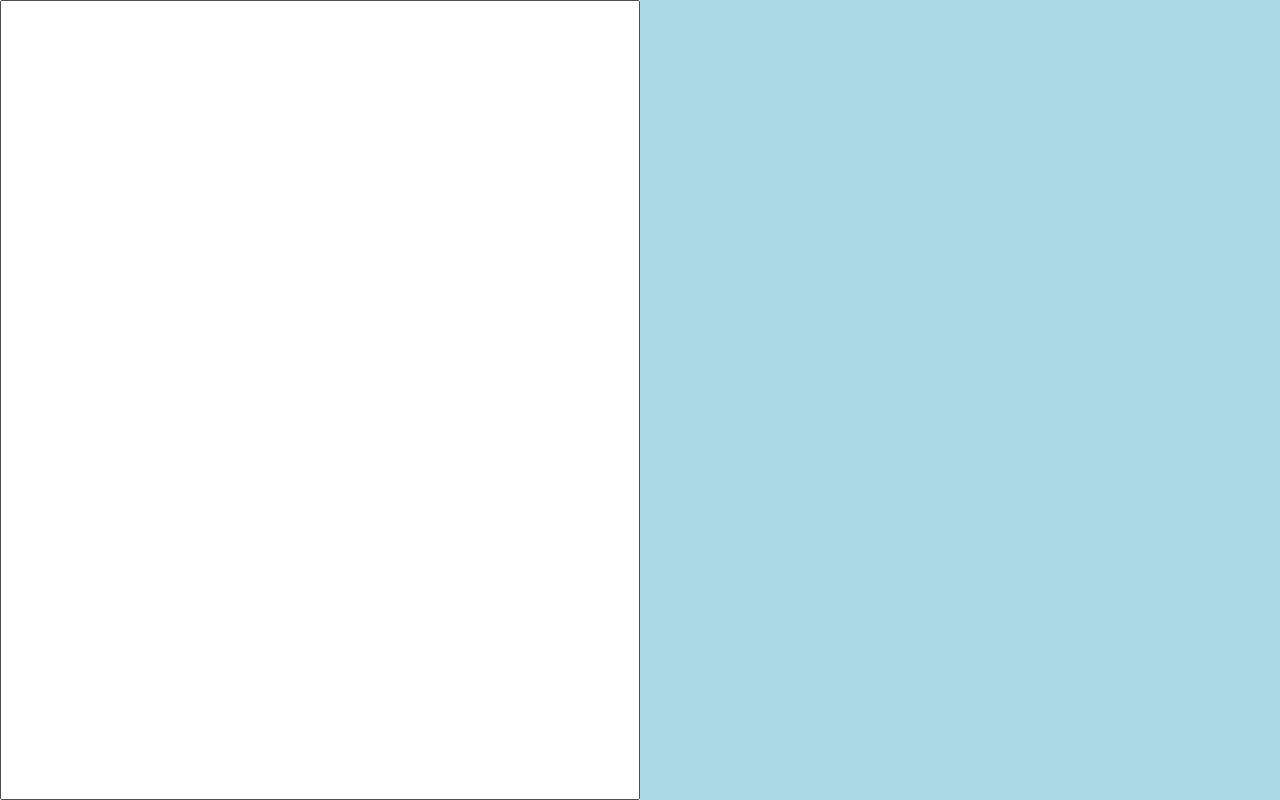
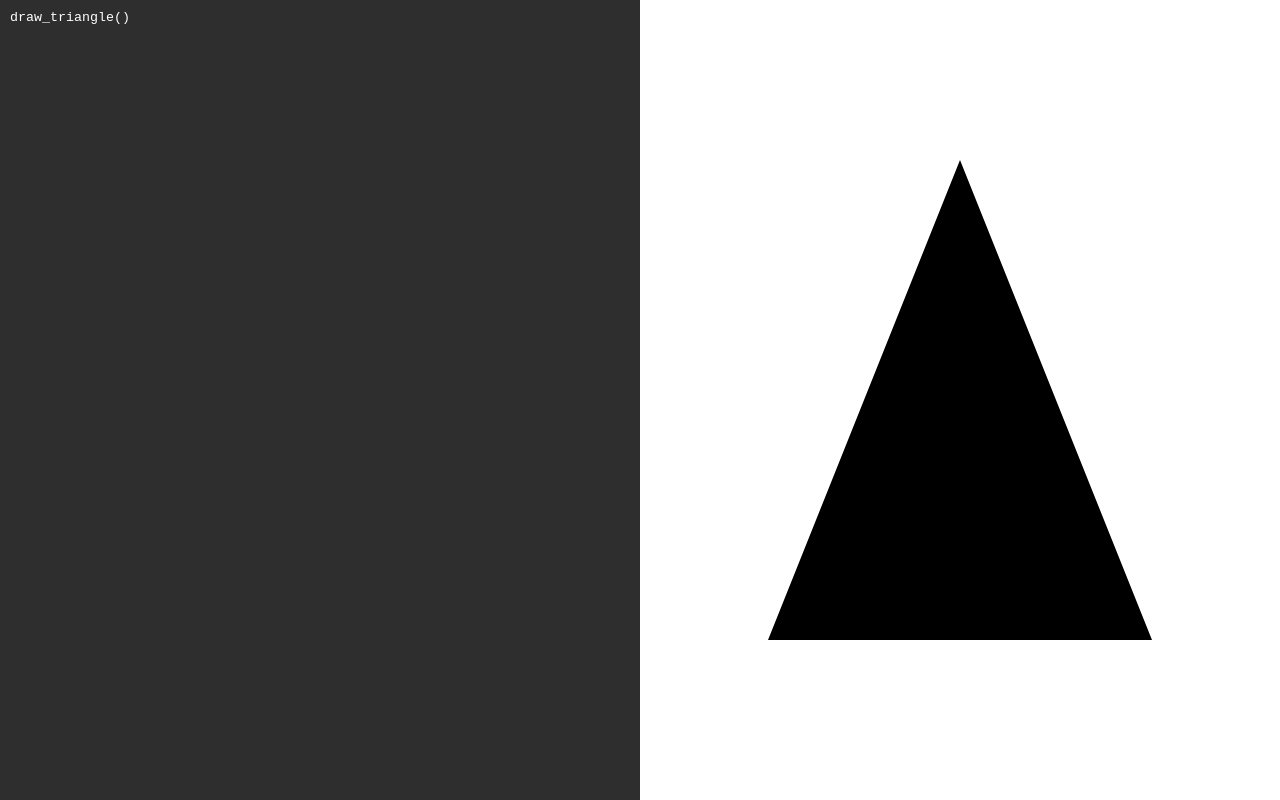
Before and after one commit to B1nus/wezy, a plain HTML site: page index.html in a window 1280 px wide. Drawn offline with Linux system fonts and the light colour scheme.

Commit message:
Update index.html

```diff
--- a/index.html
+++ b/index.html
@@ -11,6 +11,11 @@
       width: 50%;
       resize: none;
       font-family: monospace;
+      background-color: #2e2e2e;
+      color: white;
+      border: none;
+      padding: 10px;
+      outline: none;
     }
     canvas {
       width: 50%;
@@ -19,7 +24,7 @@
   </style>
 </head>
 <body>
-  <textarea></textarea>
+  <textarea>draw_triangle()</textarea>
   <canvas id="canvas"></canvas>
 
   <script>
@@ -33,8 +38,14 @@
     }
 
     function draw() {
-      ctx.fillStyle = "lightblue";
-      ctx.fillRect(0, 0, canvas.width, canvas.height);
+      ctx.clearRect(0, 0, canvas.width, canvas.height);
+      ctx.fillStyle = "black";
+      ctx.beginPath();
+      ctx.moveTo(canvas.width / 2, canvas.height * 0.2);       // Top point
+      ctx.lineTo(canvas.width * 0.2, canvas.height * 0.8);     // Bottom left
+      ctx.lineTo(canvas.width * 0.8, canvas.height * 0.8);     // Bottom right
+      ctx.closePath();
+      ctx.fill();
     }
 
     window.addEventListener("resize", resizeCanvas);
```
